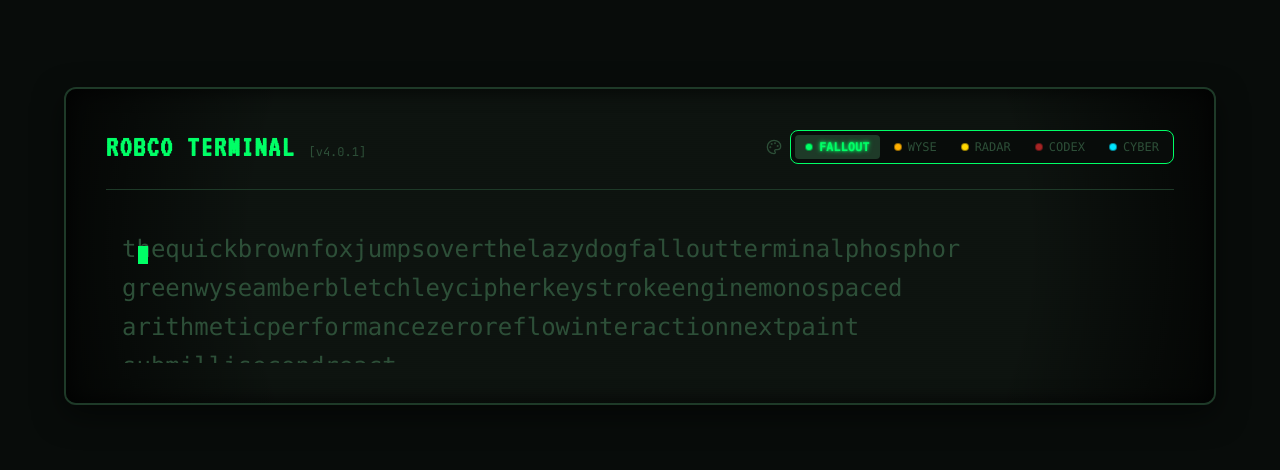
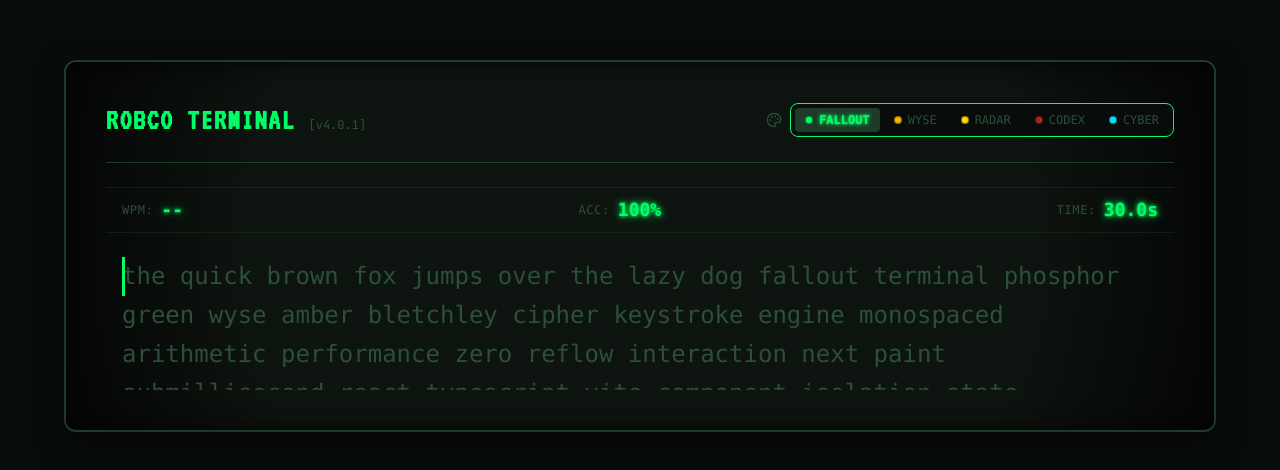
Before and after one commit to Shoytanbaba99/typedesk, a React (Vite) app: page / in a window 1280 px wide. Shown: the part 154-624 px from the top of the page. Built offline with nearby package versions, Linux system fonts and the light colour scheme.

Commit message:
feat(module-3 finished): expand terminal dictionary and add live metrics display

```diff
--- a/src/App.tsx
+++ b/src/App.tsx
@@ -1,61 +1,106 @@
-import { useState } from "react";
+import { useState, useMemo } from "react";
 import { TerminalContainer } from "./components/terminal/TerminalContainer";
 import { TerminalHeader } from "./components/terminal/TerminalHeader";
 import { TypingArea } from "./components/terminal/TypingArea";
-import { useKeystrokeEngine } from "./hooks/useKeystrokeEngine";
+import { StatsBar } from "./components/terminal/StatsBar";
+import { useKeystrokeEngine, type WordMatrixState } from "./hooks/useKeystrokeEngine";
+import { usePerformanceTimer } from "./hooks/usePerformanceTimer";
 
-const DEFAULT_WORDS = [
-  "the",
-  "quick",
-  "brown",
-  "fox",
-  "jumps",
-  "over",
-  "the",
-  "lazy",
-  "dog",
-  "fallout",
-  "terminal",
-  "phosphor",
-  "green",
-  "wyse",
-  "amber",
-  "bletchley",
-  "cipher",
-  "keystroke",
-  "engine",
-  "monospaced",
-  "arithmetic",
-  "performance",
-  "zero",
-  "reflow",
-  "interaction",
-  "next",
-  "paint",
-  "submillisecond",
-  "react",
+// Expanded terminal dictionary to ensure multi-line scrolling session (60 words)
+const EXPANDED_WORDS = [
+  "the", "quick", "brown", "fox", "jumps", "over", "the", "lazy", "dog",
+  "fallout", "terminal", "phosphor", "green", "wyse", "amber", "bletchley",
+  "cipher", "keystroke", "engine", "monospaced", "arithmetic", "performance",
+  "zero", "reflow", "interaction", "next", "paint", "submillisecond", "react",
+  "typescript", "vite", "component", "isolation", "state", "immutability",
+  "monotonic", "timer", "animation", "frame", "viewport", "scrolling",
+  "matrix", "character", "precision", "tactile", "feedback", "glow",
+  "scanline", "vignette", "theme", "switcher", "custom", "properties",
+  "fallout", "robcop", "industrial", "console", "speed", "test", "session"
 ];
 
 function App() {
-  const [wordsList] = useState<string[]>(DEFAULT_WORDS);
+  const [wordsList] = useState<string[]>(EXPANDED_WORDS);
 
-  const { wordMatrix, currentWordIdx, currentCharIdx, isTestStarted, isTestFinished } =
-    useKeystrokeEngine({ wordsList });
+  // High-precision monotonic timer hook
+  const {
+    elapsedSeconds,
+    remainingSeconds,
+    isRunning,
+    isPaused,
+    startTimer,
+    resumeTimer,
+  } = usePerformanceTimer({ duration: 30 }); // 30-second default test mode
+
+  // Keystroke event engine hook
+  const {
+    wordMatrix,
+    currentWordIdx,
+    currentCharIdx,
+    isTestStarted,
+    isTestFinished,
+  } = useKeystrokeEngine({
+    wordsList,
+    onFirstKeystroke: startTimer,
+  });
+
+  // Derived live WPM and Accuracy metrics
+  const { wpm, accuracy } = useMemo(() => {
+    return computeLiveStats(wordMatrix, elapsedSeconds);
+  }, [wordMatrix, elapsedSeconds]);
 
   return (
     <main className="min-h-screen bg-(--bg-main) flex items-center justify-center p-2 sm:p-6 md:p-8 transition-colors duration-200">
       <TerminalContainer>
         <TerminalHeader />
+
+        {/* Live Metrics Display Bar */}
+        <StatsBar
+          wpm={wpm}
+          accuracy={accuracy}
+          remainingSeconds={remainingSeconds}
+          isTestStarted={isTestStarted && isRunning}
+        />
+
+        {/* Live Terminal Typing Engine Viewport */}
         <TypingArea
           wordMatrix={wordMatrix}
           currentWordIdx={currentWordIdx}
           currentCharIdx={currentCharIdx}
           isTestStarted={isTestStarted}
           isTestFinished={isTestFinished}
+          isPaused={isPaused}
+          onResume={resumeTimer}
         />
       </TerminalContainer>
     </main>
   );
 }
 
+/**
+ * computeLiveStats
+ * Computes standard 5-character WPM and Accuracy percentage.
+ */
+function computeLiveStats(matrix: WordMatrixState[], elapsedSeconds: number) {
+  let correctChars = 0;
+  let totalTypedChars = 0;
+
+  for (const word of matrix) {
+    for (const charObj of word.characters) {
+      if (charObj.status === "correct") {
+        correctChars++;
+        totalTypedChars++;
+      } else if (charObj.status === "incorrect" || charObj.status === "extra") {
+        totalTypedChars++;
+      }
+    }
+  }
+
+  const elapsedMinutes = Math.max(0.001, elapsedSeconds / 60);
+  const wpm = Math.round((correctChars / 5) / elapsedMinutes);
+  const accuracy = totalTypedChars > 0 ? (correctChars / totalTypedChars) * 100 : 100;
+
+  return { wpm, accuracy };
+}
+
 export default App;
--- a/src/components/terminal/Caret.tsx
+++ b/src/components/terminal/Caret.tsx
@@ -3,6 +3,8 @@
 interface CaretProps {
   x: number; // Left offset in pixels relative to relative container
   y: number; // Top offset in pixels relative to relative container
+  width: number; // Exact measured charWidth in pixels
+  height: number; // Exact measured lineHeight in pixels
   isIdle?: boolean; // True when user pauses typing (triggers 530ms blink)
   isVisible?: boolean; // False before test starts or on window blur
   disableTransition?: boolean; // True on line-wraps to prevent diagonal gliding
@@ -14,14 +16,16 @@
  * Glides horizontally on same-line keypresses and jumps instantly on line wraps.
  */
 export const Caret: React.FC<CaretProps> = React.memo(
-  ({ x, y, isIdle = true, isVisible = true, disableTransition = false }) => {
+  ({ x, y, width, height, isIdle = true, isVisible = true, disableTransition = false }) => {
     return (
       <span
         className={`
-            absolute top-4 left-4 w-[0.6em] h-[1.1em] bg-(--text-correct) crt-glow pointer-events-none z-20
+            absolute top-0 left-0 bg-(--text-correct) crt-glow pointer-events-none z-20
             ${isVisible ? (isIdle ? "animate-caret-blink opacity-100" : "opacity-100") : "opacity-0"}
           `}
         style={{
+          width: "2.5px",
+          height: `${height}px`,
           transform: `translate3d(${x}px, ${y}px, 0)`,
           transition: disableTransition
             ? "none"
--- /dev/null
+++ b/src/components/terminal/StatsBar.tsx
@@ -0,0 +1,47 @@
+import React from "react";
+
+interface StatsBarProps {
+  wpm: number;
+  accuracy: number;
+  remainingSeconds: number;
+  isTestStarted: boolean;
+}
+
+/**
+ * StatsBar
+ * RobCo CRT Terminal live metrics display bar.
+ * Displays real-time WPM, Accuracy %, and High-Precision Time readout.
+ */
+export const StatsBar: React.FC<StatsBarProps> = React.memo(
+  ({ wpm, accuracy, remainingSeconds, isTestStarted }) => {
+    return (
+      <div className="flex items-center justify-between px-4 py-2 my-2 border-y border-(--border-accent)/40 font-mono text-sm sm:text-base select-none">
+        {/* WPM Readout */}
+        <div className="flex items-center gap-2">
+          <span className="text-xs uppercase tracking-wider text-(--text-untyped)">WPM:</span>
+          <span className="font-bold text-(--text-correct) crt-glow text-base sm:text-lg">
+            {isTestStarted ? wpm : "--"}
+          </span>
+        </div>
+
+        {/* ACCURACY Readout */}
+        <div className="flex items-center gap-2">
+          <span className="text-xs uppercase tracking-wider text-(--text-untyped)">ACC:</span>
+          <span className="font-bold text-(--text-correct) crt-glow text-base sm:text-lg">
+            {isTestStarted ? `${accuracy.toFixed(1)}%` : "100%"}
+          </span>
+        </div>
+
+        {/* TIME Readout */}
+        <div className="flex items-center gap-2">
+          <span className="text-xs uppercase tracking-wider text-(--text-untyped)">TIME:</span>
+          <span className="font-bold text-(--text-correct) crt-glow text-base sm:text-lg">
+            {remainingSeconds.toFixed(1)}s
+          </span>
+        </div>
+      </div>
+    );
+  }
+);
+
+StatsBar.displayName = "StatsBar";
--- a/src/components/terminal/TypingArea.tsx
+++ b/src/components/terminal/TypingArea.tsx
@@ -155,6 +155,8 @@
         <Caret
           x={caretPos.x}
           y={caretPos.y}
+          width={metrics.charWidth}
+          height={metrics.lineHeight}
           isIdle={!isTestStarted}
           isVisible={!isPaused && !isTestFinished}
           disableTransition={disableCaretTransition}
@@ -169,7 +171,9 @@
             >
               {group.words.map((item, itemIdx) => (
                 <React.Fragment key={item.wordData.wordId}>
-                  {itemIdx > 0 && <span className="inline-block font-mono select-none"> </span>}
+                  {itemIdx > 0 && (
+                    <span className="inline-block font-mono whitespace-pre select-none">{" "}</span>
+                  )}
                   <Word
                     id={`w-${item.wordData.wordId}`}
                     characters={item.wordData.characters}
@@ -261,7 +265,7 @@
     }
 
     if (w === wordIdx) {
-      const activeCol = col + charIdx;
+      const activeCol = Math.min(col + charIdx, maxCols - 1);
       return {
         x: activeCol * charWidth,
         y: line * lineHeight,
--- a/src/hooks/useKeystrokeEngine.ts
+++ b/src/hooks/useKeystrokeEngine.ts
@@ -233,8 +233,8 @@
           const nextCIdx = cIdx + 1;
           setCurrentCharIdx(nextCIdx);
           setWordMatrix(matrix);
-        } else if (cIdx < currentWord.originalText.length + 10) {
-          // Append extra typed character beyond word length (max 10 extra chars)
+        } else if (cIdx < currentWord.originalText.length + 5) {
+          // Append extra typed character beyond word length (max 5 extra chars)
           chars.push({
             id: `w${wIdx}-extra-${cIdx}-${key}`,
             char: key,
```
